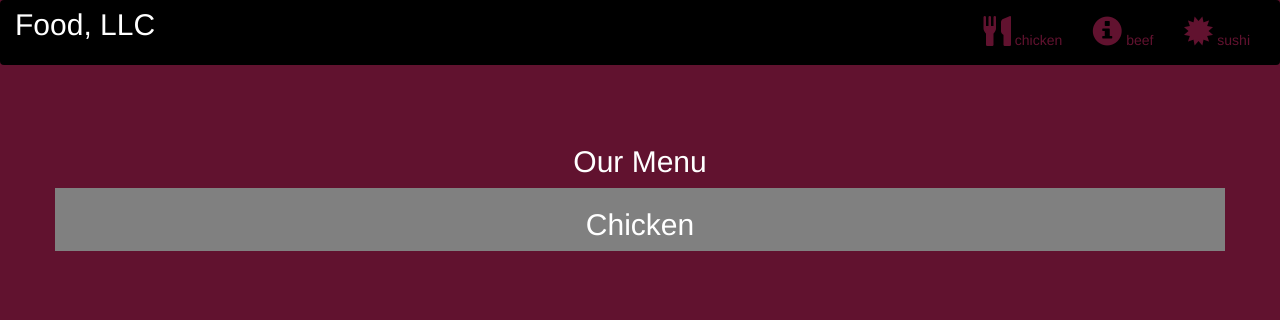
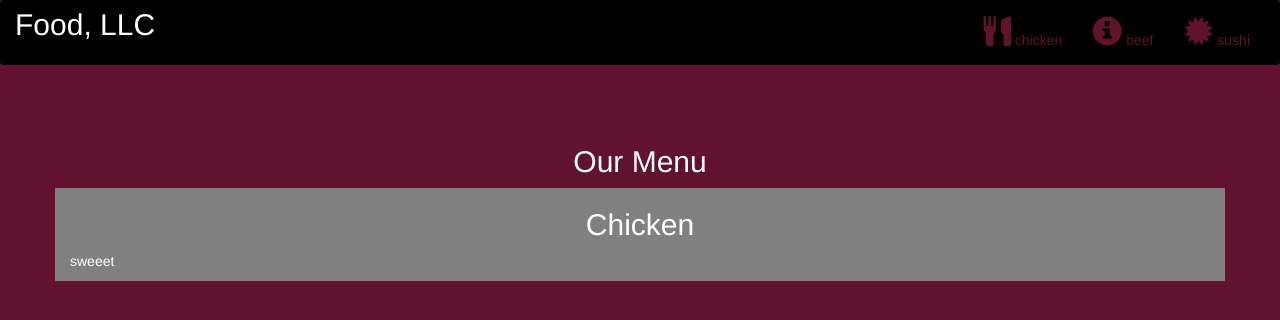
Before and after one commit to zakaria20017/work3.github.io, a plain HTML site: page index.html in a window 1280 px wide. Drawn offline with nearby package versions, Linux system fonts and the light colour scheme.

Commit message:
Add files via upload

```diff
--- a/index.html
+++ b/index.html
@@ -51,6 +51,8 @@
 
             <p id="chickstory">
           <h2>Chicken</h2>
+                 sweeet
+            </p>
       </div>
     </div>
 </div>
```
Also changed, not shown: style.css (line endings or trailing spaces).
